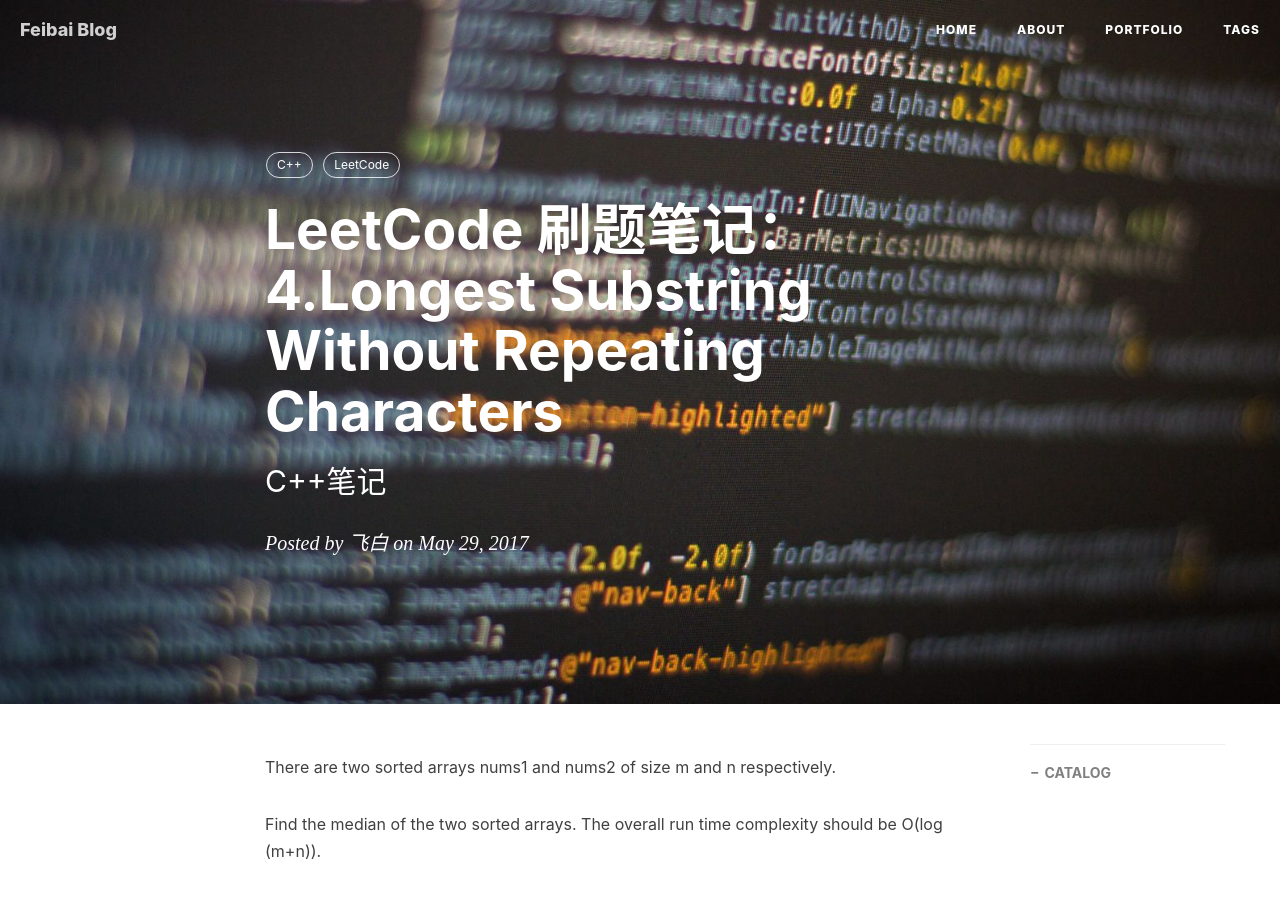
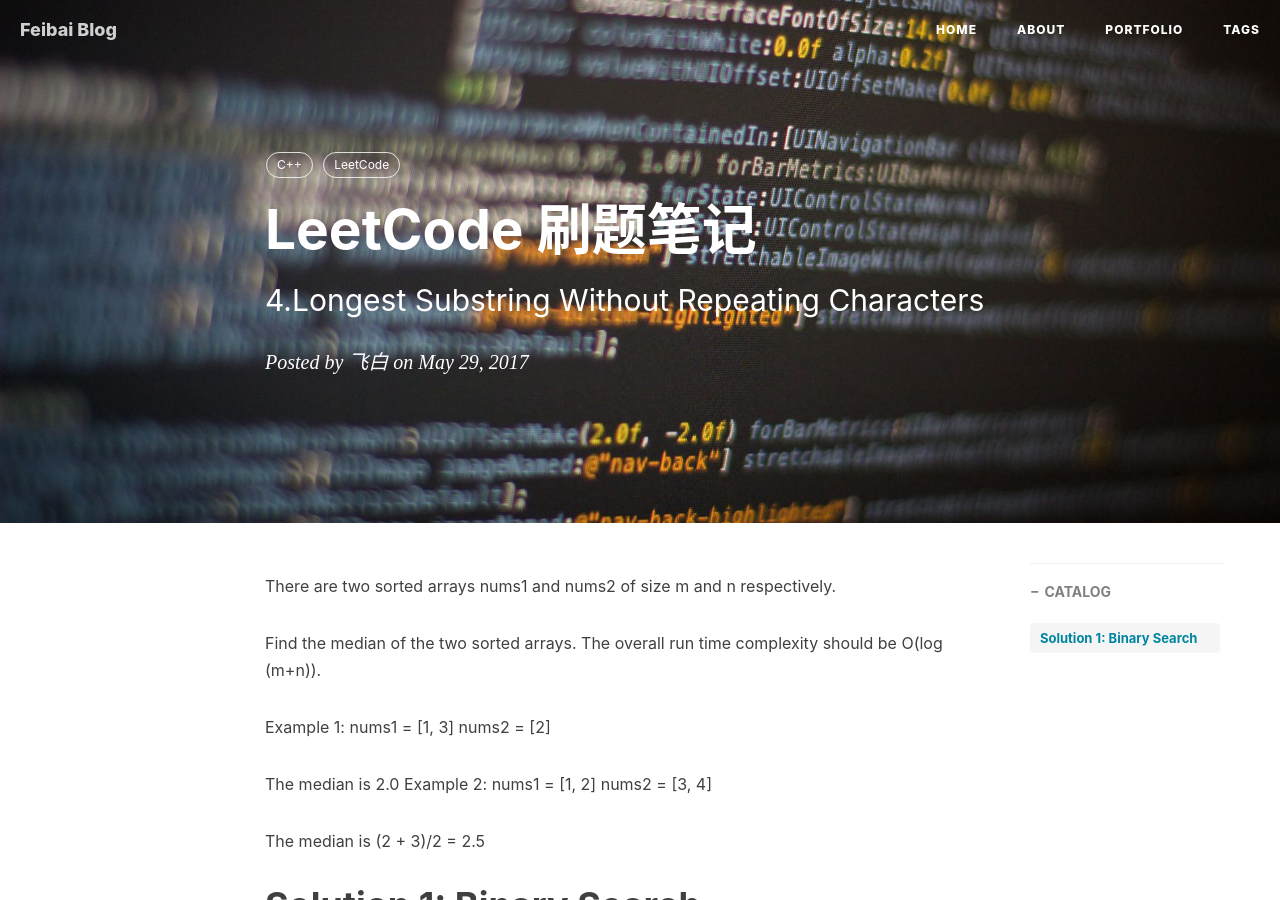
Before and after one commit to FeibHwang/my_Blog, a Jekyll site: the page built from _posts/2017-05-29-LeetCode_Note_4.markdown, in a window 1280 px wide and 900 px high. Built offline with Jekyll 4.4.1, drawn with Linux system fonts in a browser that asks for light colours; nearby versions of some CDN libraries; comment, search, counter and statistics services are not loaded; some of the changed text lies outside the part shown.

Commit message:
modify changes

```diff
--- a/_posts/2017-05-20-LeetCode_Note_1.markdown
+++ b/_posts/2017-05-20-LeetCode_Note_1.markdown
@@ -1,7 +1,7 @@
 ---
 layout:     post
-title:      "LeetCode 刷题笔记： 1.Two Sum"
-subtitle:   "C++笔记"
+title:      "LeetCode 刷题笔记"
+subtitle:   "1.Two Sum"
 date:       2017-05-20 12:00:00
 author:     "飞白"
 header-img: "img/post-bg-leetcode.jpg"
--- a/_posts/2017-05-26-LeetCode_Note_2.markdown
+++ b/_posts/2017-05-26-LeetCode_Note_2.markdown
@@ -1,7 +1,7 @@
 ---
 layout:     post
-title:      "LeetCode 刷题笔记： 2.Add Two Numbers"
-subtitle:   "C++笔记"
+title:      "LeetCode 刷题笔记"
+subtitle:   "2.Add Two Numbers"
 date:       2017-05-26 13:00:00
 author:     "飞白"
 header-img: "img/post-bg-leetcode.jpg"
--- a/_posts/2017-05-26-LeetCode_Note_3.markdown
+++ b/_posts/2017-05-26-LeetCode_Note_3.markdown
@@ -1,7 +1,7 @@
 ---
 layout:     post
-title:      "LeetCode 刷题笔记： 3.Longest Substring Without Repeating Characters"
-subtitle:   "C++笔记"
+title:      "LeetCode 刷题笔记"
+subtitle:   "3.Longest Substring Without Repeating Characters"
 date:       2017-05-26 14:00:00
 author:     "飞白"
 header-img: "img/post-bg-leetcode.jpg"
--- a/_posts/2017-05-29-LeetCode_Note_4.markdown
+++ b/_posts/2017-05-29-LeetCode_Note_4.markdown
@@ -1,7 +1,7 @@
 ---
 layout:     post
-title:      "LeetCode 刷题笔记： 4.Longest Substring Without Repeating Characters"
-subtitle:   "C++笔记"
+title:      "LeetCode 刷题笔记"
+subtitle:   "4.Longest Substring Without Repeating Characters"
 date:       2017-05-29 14:00:00
 author:     "飞白"
 header-img: "img/post-bg-leetcode.jpg"
@@ -26,7 +26,7 @@ nums2 = [3, 4]
 
 The median is (2 + 3)/2 = 2.5
 
-Solution 1: Binary Search
+# Solution 1: Binary Search
 
 The idea is simple but the real code is hard to make it right
 
@@ -58,7 +58,7 @@ use `ia` record min(k/2,m), `ib` record k - ia
 
 Code:
 
- {% highlight c++ %}
+{% highlight c++ %}
 
 double findMedianSortedArrays(vector<int>& nums1, vector<int>& nums2) {
         int l1 = nums1.size();
--- a/_posts/2017-05-29-LeetCode_Note_5.markdown
+++ b/_posts/2017-05-29-LeetCode_Note_5.markdown
@@ -1,7 +1,7 @@
 ---
 layout:     post
-title:      "LeetCode 刷题笔记： 5. Longest Palindromic Substring"
-subtitle:   "C++笔记"
+title:      "LeetCode 刷题笔记"
+subtitle:   "5. Longest Palindromic Substring"
 date:       2017-05-29 16:00:00
 author:     "飞白"
 header-img: "img/post-bg-leetcode.jpg"
```
Also changed, not shown: _posts/2017-05-02-CUDA-Programming-Guide-Trans-Chap3.markdown (renamed from _posts/2017-05-2-CUDA-Programming-Guide-Trans-Chap3.markdown), _posts/2017-05-03-C++_Note_Encapsulation.markdown (renamed from _posts/2017-05-3-C++_Note_Encapsulation.markdown), _posts/2017-05-05-C_Note_Declearation.markdown (renamed from _posts/2017-05-5-C_Note_Declearation.markdown).
